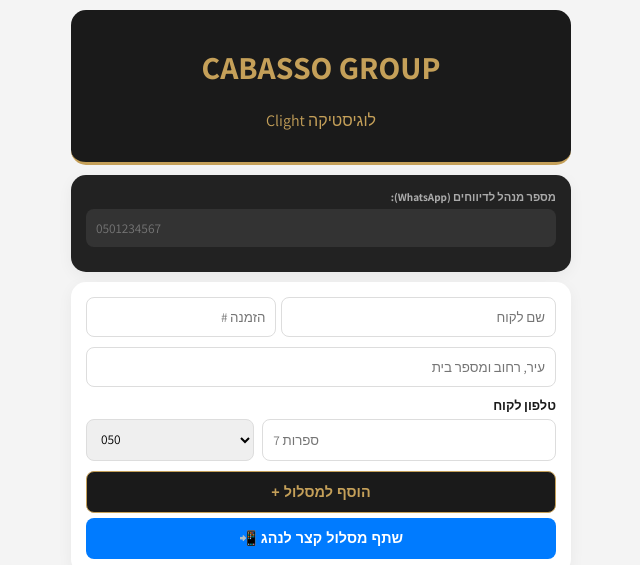
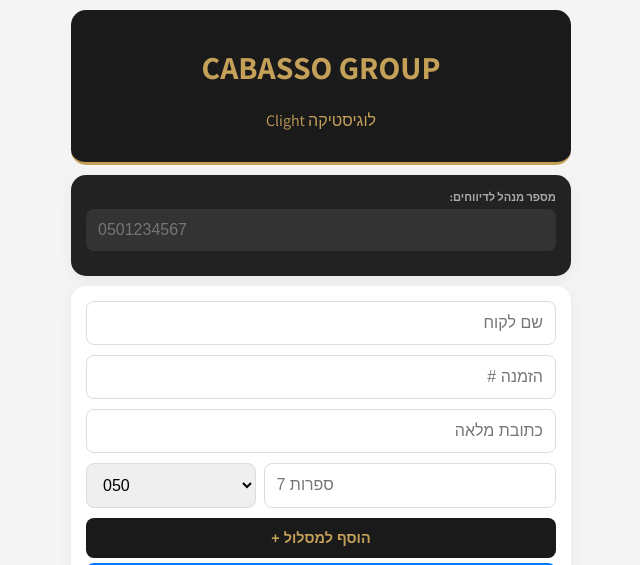
Before and after one commit to razlevistudent-bot/delivery-app, a Flask app: page / in a window 1280 px wide. Shown: the top 565 px of the page, without its empty margins (319-959 px from the left). Run offline with Flask 3, Linux system fonts and the light colour scheme.

Commit message:
Update index.html

```diff
--- a/templates/index.html
+++ b/templates/index.html
@@ -2,58 +2,37 @@
 <html lang="he" dir="rtl">
 <head>
     <meta charset="UTF-8">
-    <meta name="viewport" content="width=device-width, initial-scale=1.0">
+    <meta name="viewport" content="width=device-width, initial-scale=1.0, maximum-scale=1.0, user-scalable=no">
     <title>Cabasso Group | Smart Logistics</title>
     <link rel="stylesheet" href="https://unpkg.com/leaflet@1.9.4/dist/leaflet.css" />
     <link href="https://fonts.googleapis.com/css2?family=Assistant:wght@300;400;700&display=swap" rel="stylesheet">
     <style>
         :root { --brand: #1a1a1a; --gold: #c5a059; --bg: #f4f4f4; --white: #fff; --green: #27ae60; --locked: #bdc3c7; }
-        body { font-family: 'Assistant', sans-serif; background: var(--bg); margin: 0; padding: 10px; direction: rtl; color: var(--brand); }
+        body { font-family: 'Assistant', sans-serif; background: var(--bg); margin: 0; padding: 10px; direction: rtl; color: var(--brand); overflow-x: hidden; }
         .container { max-width: 500px; margin: 0 auto; }
-
-        header {
-            text-align: center; padding: 15px; background: var(--brand); color: var(--gold);
-            border-radius: 15px; margin-bottom: 10px; border-bottom: 3px solid var(--gold);
-        }
-
+        header { text-align: center; padding: 15px; background: var(--brand); color: var(--gold); border-radius: 15px; margin-bottom: 10px; border-bottom: 3px solid var(--gold); }
         .glass-card { background: var(--white); border-radius: 15px; padding: 15px; box-shadow: 0 4px 15px rgba(0,0,0,0.05); margin-bottom: 10px; }
         label { display: block; margin-bottom: 5px; font-size: 0.8rem; font-weight: bold; }
-
-        input, select {
-            width: 100%; padding: 10px; border: 1px solid #ddd; border-radius: 8px;
-            margin-bottom: 10px; box-sizing: border-box; font-family: inherit;
-        }
-
+        input, select { width: 100%; padding: 12px; border: 1px solid #ddd; border-radius: 8px; margin-bottom: 10px; box-sizing: border-box; font-size: 16px; }
         .phone-group { display: flex; gap: 8px; direction: ltr; }
-        .phone-group select { flex: 0.35; }
-        .phone-group input { flex: 0.65; text-align: left; }
-
-        #map { height: 250px; border-radius: 12px; margin-bottom: 10px; z-index: 1; border: 1px solid #ddd; }
-
+        .phone-group select { flex: 0.35; } .phone-group input { flex: 0.65; text-align: left; }
+        #map { height: 200px; border-radius: 12px; margin-bottom: 10px; z-index: 1; border: 1px solid #ddd; }
         .route-item { background: var(--white); padding: 15px; border-radius: 12px; margin-bottom: 10px; border-right: 5px solid var(--gold); position: relative; }
         .route-item.is-locked { opacity: 0.4; filter: grayscale(1); pointer-events: none; border-right-color: var(--locked); }
         .route-item.is-completed { border-right-color: var(--green); background: #f0fdf4; }
-
         .actions { display: flex; gap: 8px; margin-top: 10px; }
-        .btn {
-            flex: 1; text-align: center; padding: 12px; border-radius: 8px; color: white;
-            text-decoration: none; font-size: 0.9rem; font-weight: bold; border: none;
-            cursor: pointer; display: flex; align-items: center; justify-content: center;
-        }
-        .btn-waze { background: #33ccff; }
-        .btn-call { background: #555; }
-        .btn-done { background: var(--brand); color: var(--gold); }
+        .btn { flex: 1; text-align: center; padding: 12px; border-radius: 8px; color: white; text-decoration: none; font-size: 0.9rem; font-weight: bold; border: none; cursor: pointer; display: flex; align-items: center; justify-content: center; }
+        .btn-waze { background: #33ccff; } .btn-call { background: #555; } .btn-done { background: var(--brand); color: var(--gold); }
         .btn-whatsapp { background: var(--green); width: 100%; margin-top: 10px; }
         .btn-share { background: #007bff; color: white; width: 100%; margin-top: 5px; }
         .btn-opt { background: var(--gold); color: black; margin-bottom: 10px; }
-        .btn-export { background: #6c757d; color: white; margin-top: 20px; font-size: 0.8rem; }
 
-        .number-marker {
-            background: var(--brand); color: var(--gold); border: 2px solid var(--gold);
-            border-radius: 50%; display: flex; align-items: center; justify-content: center;
-            font-weight: bold; font-size: 14px;
-        }
+        /* עיצוב חתימה */
+        #signature-pad { border: 2px dashed #ccc; background: #fff; touch-action: none; width: 100%; height: 150px; border-radius: 8px; }
+        .modal { display: none; position: fixed; z-index: 1000; left: 0; top: 0; width: 100%; height: 100%; background: rgba(0,0,0,0.8); align-items: center; justify-content: center; padding: 20px; box-sizing: border-box; }
+        .modal-content { background: white; padding: 20px; border-radius: 15px; width: 100%; max-width: 400px; text-align: center; }
 
+        .number-marker { background: var(--brand); color: var(--gold); border: 2px solid var(--gold); border-radius: 50%; display: flex; align-items: center; justify-content: center; font-weight: bold; font-size: 14px; }
         .badge { font-size: 0.7rem; padding: 2px 8px; border-radius: 10px; background: #eee; display: inline-block; margin-bottom: 5px; }
     </style>
 </head>
@@ -66,18 +45,14 @@
     </header>
 
     <div class="glass-card" style="background: #222; color: white;">
-        <label style="font-size: 0.7rem; color: #aaa;">מספר מנהל לדיווחים (WhatsApp):</label>
+        <label style="font-size: 0.7rem; color: #aaa;">מספר מנהל לדיווחים:</label>
         <input type="tel" id="managerPhone" placeholder="0501234567" onchange="saveManager()" style="background:#333; color:white; border:none;">
     </div>
 
     <div id="admin-panel" class="glass-card">
-        <div style="display: flex; gap: 5px;">
-            <input type="text" id="custName" placeholder="שם לקוח" style="flex:1.5">
-            <input type="text" id="orderNum" placeholder="הזמנה #" style="flex:1">
-        </div>
-        <input type="text" id="addressInput" placeholder="עיר, רחוב ומספר בית">
-
-        <label>טלפון לקוח</label>
+        <input type="text" id="custName" placeholder="שם לקוח">
+        <input type="text" id="orderNum" placeholder="הזמנה #">
+        <input type="text" id="addressInput" placeholder="כתובת מלאה">
         <div class="phone-group">
             <select id="phonePrefix">
                 <option value="050">050</option><option value="052">052</option><option value="054">054</option>
@@ -85,18 +60,24 @@
             </select>
             <input type="tel" id="custPhone" placeholder="7 ספרות" maxlength="7">
         </div>
-
-        <button onclick="addNewLocation()" class="btn" style="background:var(--brand); color:var(--gold); width:100%; margin-bottom:5px; border:1px solid var(--gold);">הוסף למסלול +</button>
-        <button onclick="generateShortLink()" class="btn btn-share">שתף מסלול קצר לנהג 📲</button>
+        <button onclick="addNewLocation()" class="btn" style="background:var(--brand); color:var(--gold); width:100%; margin-bottom:5px;">הוסף למסלול +</button>
+        <button onclick="generateShortLink()" class="btn btn-share">שתף מסלול לנהג 📲</button>
     </div>
 
-    <button id="optBtn" onclick="optimizeForDriver()" class="btn btn-opt" style="display:none; width:100%;">סדר מסלול חכם (מהמיקום שלי) 🚀</button>
-
+    <button id="optBtn" onclick="optimizeForDriver()" class="btn btn-opt" style="display:none; width:100%;">סדר מסלול חכם 🚀</button>
     <div id="map"></div>
     <div id="addressList"></div>
+</div>
 
-    <button onclick="exportSummary()" class="btn btn-export">הורד סיכום יומי (Excel/CSV) 📊</button>
-    <center><button onclick="clearAll()" style="background:none; color:red; font-size:0.7rem; border:none; margin:20px 0; cursor:pointer;">איפוס מערכת</button></center>
+<div id="signatureModal" class="modal">
+    <div class="modal-content">
+        <h3>חתימת לקוח לאישור</h3>
+        <canvas id="signature-pad"></canvas>
+        <div class="actions" style="margin-top:10px;">
+            <button onclick="clearSignature()" class="btn" style="background:#888;">נקה</button>
+            <button onclick="saveSignature()" class="btn" style="background:var(--green);">אישור חתימה</button>
+        </div>
+    </div>
 </div>
 
 <script src="https://unpkg.com/leaflet@1.9.4/dist/leaflet.js"></script>
@@ -105,6 +86,35 @@
     L.tileLayer('https://{s}.tile.openstreetmap.org/{z}/{x}/{y}.png').addTo(map);
     var locations = [];
     var markers = [];
+    var currentSignIndex = null;
+
+    // הגדרות חתימה
+    const canvas = document.getElementById('signature-pad');
+    const ctx = canvas.getContext('2d');
+    let drawing = false;
+
+    canvas.addEventListener('mousedown', startDraw);
+    canvas.addEventListener('mousemove', draw);
+    canvas.addEventListener('mouseup', stopDraw);
+    canvas.addEventListener('touchstart', startDraw);
+    canvas.addEventListener('touchmove', draw);
+    canvas.addEventListener('touchend', stopDraw);
+
+    function startDraw(e) { drawing = true; draw(e); }
+    function stopDraw() { drawing = false; ctx.beginPath(); }
+    function draw(e) {
+        if (!drawing) return;
+        e.preventDefault();
+        const rect = canvas.getBoundingClientRect();
+        const x = (e.touches ? e.touches[0].clientX : e.clientX) - rect.left;
+        const y = (e.touches ? e.touches[0].clientY : e.clientY) - rect.top;
+        ctx.lineWidth = 2;
+        ctx.lineCap = 'round';
+        ctx.strokeStyle = '#000';
+        ctx.lineTo(x, y);
+        ctx.stroke();
+        ctx.moveTo(x, y);
+    }
 
     function encodeData(data) { return btoa(encodeURIComponent(JSON.stringify(data))); }
     function decodeData(str) { return JSON.parse(decodeURIComponent(atob(str))); }
@@ -112,14 +122,10 @@
     window.onload = function() {
         const urlParams = new URLSearchParams(window.location.search);
         const dataParam = urlParams.get('d');
-
         if (dataParam) {
             document.getElementById('admin-panel').style.display = 'none';
             document.getElementById('optBtn').style.display = 'block';
-            document.getElementById('mode-text').innerText = "מצב נהג - חלוקה מבוקרת";
-            try {
-                locations = decodeData(dataParam);
-            } catch(e) { alert("שגיאה בטעינת הנתונים"); }
+            locations = decodeData(dataParam);
         } else {
             locations = JSON.parse(localStorage.getItem('cabasso_strict')) || [];
         }
@@ -131,45 +137,34 @@
 
     async function addNewLocation() {
         const addr = document.getElementById('addressInput').value;
-        const prefix = document.getElementById('phonePrefix').value;
-        const num = document.getElementById('custPhone').value;
         if(!addr) return;
-
         const res = await fetch(`https://nominatim.openstreetmap.org/search?format=json&q=${encodeURIComponent(addr)}&limit=1`);
         const data = await res.json();
         if (data.length > 0) {
             locations.push({
                 name: addr, custName: document.getElementById('custName').value || 'לקוח',
-                orderId: document.getElementById('orderNum').value || '0000',
-                phone: num ? prefix + num : '',
+                orderId: document.getElementById('orderNum').value || '---',
+                phone: (document.getElementById('phonePrefix').value + document.getElementById('custPhone').value),
                 lat: parseFloat(data[0].lat), lng: parseFloat(data[0].lon),
-                completed: false, reported: false, time: null
+                completed: false, reported: false
             });
             localStorage.setItem('cabasso_strict', JSON.stringify(locations));
             updateUI();
             ['addressInput','custName','orderNum','custPhone'].forEach(id => document.getElementById(id).value = '');
-        } else { alert("כתובת לא נמצאה"); }
+        }
     }
 
     async function generateShortLink() {
-        if (locations.length === 0) return alert("אין כתובות ברשימה");
-        const btn = document.querySelector('.btn-share');
-        btn.innerText = "מייצר קישור... ⏳";
-        btn.disabled = true;
-
+        if (locations.length === 0) return alert("אין כתובות");
         const encoded = encodeData(locations);
         const longLink = window.location.origin + window.location.pathname + "?d=" + encoded;
-
         try {
-            const response = await fetch(`https://is.gd/create.php?format=json&url=${encodeURIComponent(longLink)}`);
-            const data = await response.json();
+            const res = await fetch(`https://is.gd/create.php?format=json&url=${encodeURIComponent(longLink)}`);
+            const data = await res.json();
             const finalLink = data.shorturl || longLink;
-            window.open(`https://wa.me/?text=${encodeURIComponent("מסלול חלוקה Cabasso Group: " + finalLink)}`, '_blank');
+            window.location.href = `https://wa.me/?text=${encodeURIComponent("מסלול חלוקה Cabasso: " + finalLink)}`;
         } catch (e) {
-            window.open(`https://wa.me/?text=${encodeURIComponent("מסלול חלוקה: " + longLink)}`, '_blank');
-        } finally {
-            btn.innerText = "שתף מסלול קצר לנהג 📲";
-            btn.disabled = false;
+            window.location.href = `https://wa.me/?text=${encodeURIComponent("מסלול חלוקה: " + longLink)}`;
         }
     }
 
@@ -181,28 +176,27 @@
         let foundActive = false;
 
         locations.forEach((loc, i) => {
-            const item = document.createElement('div');
-            let isLocked = false;
-            if (foundActive) isLocked = true;
+            let isLocked = foundActive && !loc.reported;
             if (!loc.reported) foundActive = true;
 
+            const item = document.createElement('div');
             item.className = `route-item ${loc.reported ? 'is-completed' : ''} ${isLocked ? 'is-locked' : ''}`;
-            const managerNum = document.getElementById('managerPhone').value;
-            const reportMsg = encodeURIComponent(`💡 Cabasso Group - דיווח:\n📦 הזמנה: ${loc.orderId}\n👤 לקוח: ${loc.custName}\n📍 כתובת: ${loc.name}\n✅ הושלם ב: ${loc.time || ''}`);
-            const reportUrl = `https://wa.me/972${managerNum.replace(/^0/, '')}?text=${reportMsg}`;
+
+            const managerNum = document.getElementById('managerPhone').value.replace(/\D/g,'');
+            const reportMsg = encodeURIComponent(`💡 קבוצת קבסו - דו"ח חלוקה\n📦 הזמנה: ${loc.orderId}\n👤 לקוח: ${loc.custName}\n📍 כתובת: ${loc.name}\n✅ נמסר ונחתם!`);
+            const reportUrl = `https://wa.me/972${managerNum.startsWith('0') ? managerNum.substring(1) : managerNum}?text=${reportMsg}`;
 
             item.innerHTML = `
-                <span class="badge">${loc.reported ? 'בוצע: ' + loc.time : (isLocked ? '🔒 חסום' : '🚚 התחנה הבאה')}</span>
+                <span class="badge">${loc.reported ? 'נמסר' : (isLocked ? '🔒 נעול' : '🚚 בטיפול')}</span>
                 <div style="font-weight:bold;">${i+1}. ${loc.custName} (#${loc.orderId})</div>
-                <div style="font-size:0.85rem; color:#666;">${loc.name}</div>
+                <div style="font-size:0.85rem;">${loc.name}</div>
                 <div class="actions">
                     ${!loc.completed && !isLocked ? `
                         <a href="https://waze.com/ul?ll=${loc.lat},${loc.lng}&navigate=yes" class="btn btn-waze">Waze</a>
-                        <a href="tel:${loc.phone}" class="btn btn-call" ${!loc.phone ? 'style="display:none"' : ''}>חיוג</a>
-                        <button onclick="markDone(${i})" class="btn" style="background:var(--brand); color:var(--gold);">סיימתי</button>
+                        <button onclick="openSignature(${i})" class="btn btn-done">סיימתי וחתימה</button>
                     ` : ''}
                     ${loc.completed && !loc.reported ? `
-                        <a href="${reportUrl}" target="_blank" class="btn btn-whatsapp" onclick="markReported(${i})">דווח למנהל לשחרור הבא 🔓</a>
+                        <a href="${reportUrl}" target="_blank" class="btn btn-whatsapp" onclick="locations[${i}].reported=true; updateUI();">שלח דיווח למנהל 🔓</a>
                     ` : ''}
                 </div>`;
             list.appendChild(item);
@@ -212,12 +206,19 @@
         if(markers.length > 0) map.fitBounds(new L.featureGroup(markers).getBounds().pad(0.2));
     }
 
-    function markDone(i) {
-        locations[i].completed = true;
-        locations[i].time = new Date().toLocaleTimeString('he-IL', {hour: '2-digit', minute:'2-digit'});
+    function openSignature(i) {
+        currentSignIndex = i;
+        document.getElementById('signatureModal').style.display = 'flex';
+        ctx.clearRect(0, 0, canvas.width, canvas.height);
+    }
+
+    function clearSignature() { ctx.clearRect(0, 0, canvas.width, canvas.height); }
+
+    function saveSignature() {
+        locations[currentSignIndex].completed = true;
+        document.getElementById('signatureModal').style.display = 'none';
         updateUI();
     }
-    function markReported(i) { locations[i].reported = true; setTimeout(updateUI, 1000); }
 
     function optimizeForDriver() {
         navigator.geolocation.getCurrentPosition(pos => {
@@ -226,12 +227,11 @@
             let done = locations.filter(l => l.reported);
             let optimized = [];
             let cLat = uLat, cLng = uLng;
-
             while (unvisited.length > 0) {
                 let closestIdx = 0, minDist = Infinity;
                 unvisited.forEach((loc, idx) => {
-                    let d = Math.sqrt(Math.pow(loc.lat - cLat, 2) + Math.pow(loc.lng - cLng, 2));
-                    if (d < minDist) { minDist = d; closestIdx = idx; }
+                    let d = Math.sqrt(Math.pow(loc.lat-cLat, 2)+Math.pow(loc.lng-cLng, 2));
+                    if(d < minDist) { minDist = d; closestIdx = idx; }
                 });
                 let next = unvisited.splice(closestIdx, 1)[0];
                 optimized.push(next);
@@ -239,25 +239,8 @@
             }
             locations = [...done, ...optimized];
             updateUI();
-            alert("המסלול סודר מהקרוב לרחוק! 🚀");
-        }, () => alert("נא לאשר גישה למיקום"));
+        });
     }
-
-    function exportSummary() {
-        let csv = "מספר הזמנה,שם לקוח,כתובת,זמן סיום\n";
-        locations.forEach(loc => {
-            csv += `${loc.orderId},${loc.custName},${loc.name},${loc.time || 'לא בוצע'}\n`;
-        });
-        const blob = new Blob(["\ufeff" + csv], { type: 'text/csv;charset=utf-8;' });
-        const link = document.createElement("a");
-        link.href = URL.createObjectURL(blob);
-        link.setAttribute("download", `Cabasso_Summary_${new Date().toLocaleDateString()}.csv`);
-        document.body.appendChild(link);
-        link.click();
-        document.body.removeChild(link);
-    }
-
-    function clearAll() { if(confirm("למחוק הכל?")) { locations = []; localStorage.removeItem('cabasso_strict'); updateUI(); } }
 </script>
 </body>
 </html>
```
